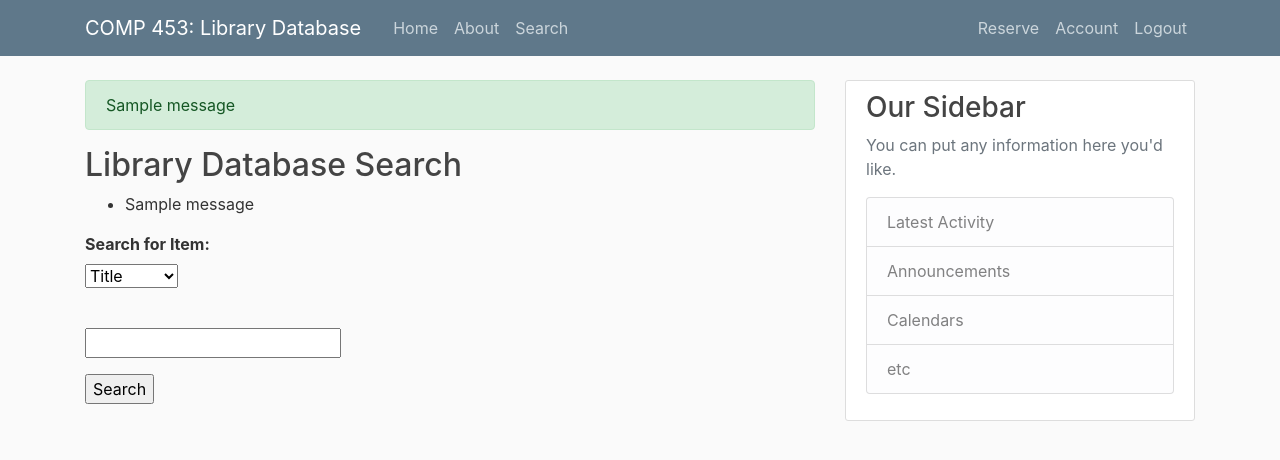
After one commit to Reivean/University-Library, a Flask app: page /search in a window 1280 px wide. The commit adds this page. Shown: the top 460 px of the page. Run offline with Flask 2, Linux system fonts and the light colour scheme; a user stored in the database is signed in; tables that the repository leaves empty hold one stand-in row (values such as "Sample post"); one stand-in notice (Sample message) is shown; parts of the project's set-up code (start-up, migrations or seed data) failed here and were passed over; some libraries are stand-ins or nearby versions.

Commit message:
Finally worked out the search function, remember to change both URL in _init_.py and routes.py

```diff
--- a/flaskDemo/forms.py
+++ b/flaskDemo/forms.py
@@ -1,7 +1,7 @@
 from flask_wtf import FlaskForm
 from flask_wtf.file import FileField, FileAllowed
 from flask_login import current_user
-from wtforms import StringField, PasswordField, SubmitField, BooleanField, TextAreaField, IntegerField, DateField, SelectField, HiddenField
+from wtforms import StringField, PasswordField, SubmitField, BooleanField, TextAreaField, IntegerField, DateField, SelectField, HiddenField, Form
 from wtforms.validators import DataRequired, Length, Email, EqualTo, ValidationError,Regexp
 from wtforms.ext.sqlalchemy.fields import QuerySelectField
 from flaskDemo import db
@@ -221,3 +221,13 @@ class Reserveform(reservevalidate):
      #   essn = Works_On.query.filter_by(essn=essn.data,pno=pno.data).first()
       #  if essn:
        #     raise ValidationError('That employee is already assigned to the Project. Please choose a different one.')
+
+#Search form code -Ted
+class ItemSearchForm(Form):
+    choices = [("Title", "Title"),
+               ("Author", "Author"),
+               ("Publisher", "Publisher"),
+               ("Keyword", "Keyword")]
+    select = SelectField("Search for Item:", choices=choices)
+    search = StringField("")
+#End of search form code -Ted
--- a/flaskDemo/routes.py
+++ b/flaskDemo/routes.py
@@ -3,14 +3,81 @@ import secrets
 from PIL import Image
 from flask import render_template, url_for, flash, redirect, request, abort
 from flaskDemo import app, db, bcrypt
-from flaskDemo.forms import RegistrationForm, LoginForm, UpdateAccountForm, PostForm, Reserveform
+from flaskDemo.forms import RegistrationForm, LoginForm, UpdateAccountForm, PostForm, Reserveform, ItemSearchForm
 # from flaskDemo.forms import RegistrationForm, LoginForm, UpdateAccountForm, PostForm, DeptForm,DeptUpdateForm, Assignform
-from flaskDemo.models import Reservation, User1, Item, User1_type, Publisher
+from flaskDemo.models import Reservation, User1, Item, User1_type, Publisher, Author, Language, Post, Results
 from flask_login import login_user, current_user, logout_user, login_required
 from datetime import datetime
 
+#Below 2 imports are for creating db_session, which is used for access to the whole database -Ted
+from sqlalchemy import create_engine
+from sqlalchemy.orm import scoped_session, sessionmaker
+
+engine = create_engine('mysql://Ted:1111@127.0.0.1:8889/university library', convert_unicode=True) #IMPORTANT!!!! CHANGE THE URL WITH YOUR DB!!! -Ted
+db_session = scoped_session(sessionmaker(autocommit=False,
+                                         autoflush=False,
+                                         bind = engine))
+
+
 
 @app.route("/")
+
+
+
+
+#This is the search part in construction -Ted
+@app.route("/search", methods=['GET','POST'])
+@login_required
+def search():
+    search = ItemSearchForm(request.form)
+    if request.method == 'POST':
+        return search_results(search)
+    return render_template('search.html', form=search)
+
+@app.route("/results")
+@login_required
+def search_results(search):
+    results = []
+    search_string = search.data['search']
+
+    if search_string:
+        if search.data['select'] == 'Author':
+            qry = db_session.query(Item, Author).filter(
+                    Author.Author_Id==Item.Author_Id).filter(
+                            Author.LastName.contains(search_string))
+            results = [item[0] for item in qry.all()]
+        elif search.data['select'] == 'Title':
+            qry = db_session.query(Item).filter(
+                    Item.Title.contains(search_string))
+            results = qry.all()
+        elif search.data['select'] == 'Publisher':
+            qry = db_session.query(Item, Publisher).filter(
+                    Publisher.Publisher_Id==Item.Publisher_Id).filter(
+                            Publisher.Name.contains(search_string))
+            results = [item[0] for item in qry.all()]
+        elif search.data['select'] == 'Keyword':
+            qry = db_session.query(Item).filter(
+                    Item.Keyword.contains(search_string))
+            results = qry.all()
+        else:
+            qry = db_session.quary(Item)
+            results = qry.all()
+    else:
+        qry = db_session.quary(Item)
+        results = qry.all()
+
+    if not results:
+        flash('No results found!')
+        return redirect(url_for('search'))
+    else:
+        table = Results(results)
+        table.border = True
+        return render_template('results.html', table=table)
+#End of the search part -Ted
+
+
+
+
 @app.route("/home")
 def home():
     # results2 = Faculty.query.join(Qualified,Faculty.facultyID == Qualified.facultyID) \
--- /dev/null
+++ b/flaskDemo/templates/_formhelpers.html
@@ -0,0 +1,12 @@
+{% macro render_field(field) %}
+    <dt>{{ field.label }}
+    </dt><dd>{{ field(**kwargs)|safe }}
+    {% if field.errors %}
+        <ul class="errors">
+        {% for error in field.errors %}
+            <li>{{ error }}</li>
+        {% endfor %}
+        </ul>
+    {% endif %}
+    </dd>
+{% endmacro %}
--- a/flaskDemo/templates/layout.html
+++ b/flaskDemo/templates/layout.html
@@ -28,6 +28,7 @@
             <div class="navbar-nav mr-auto">
               <a class="nav-item nav-link" href="{{ url_for('home') }}">Home</a>
               <a class="nav-item nav-link" href="{{ url_for('about') }}">About</a>
+              <a class="nav-item nav-link" href="{{ url_for('search') }}">Search</a>
             </div>
             <!-- Navbar Right Side -->
             <div class="navbar-nav">
--- /dev/null
+++ b/flaskDemo/templates/results.html
@@ -0,0 +1,6 @@
+{% extends "layout.html" %}
+{% block content %}
+    <h1>Search results: </h1>
+    {{ table }}
+
+{% endblock content %}
--- /dev/null
+++ b/flaskDemo/templates/search.html
@@ -0,0 +1,24 @@
+{% extends "layout.html" %}
+{% block content %}
+    <h2>Library Database Search</h2>
+
+    {% with messages = get_flashed_messages() %}
+      {% if messages %}
+        <ul class="flashes">
+    {% for message in messages %}
+      <li>{{ message }}</li>
+    {% endfor %}
+        </ul>
+      {% endif %}
+    {% endwith %}
+
+    {% from "_formhelpers.html" import render_field %}
+    <form method="post">
+      <dl>
+        {{ render_field(form.select) }}
+    <p>
+        {{ render_field(form.search) }}
+      </p></dl>
+      <p><input type="submit" value="Search">
+     </p></form>
+{% endblock content %}
```
Also changed, not shown: flaskDemo/models.py (+20 -1 lines), 3 other files.
